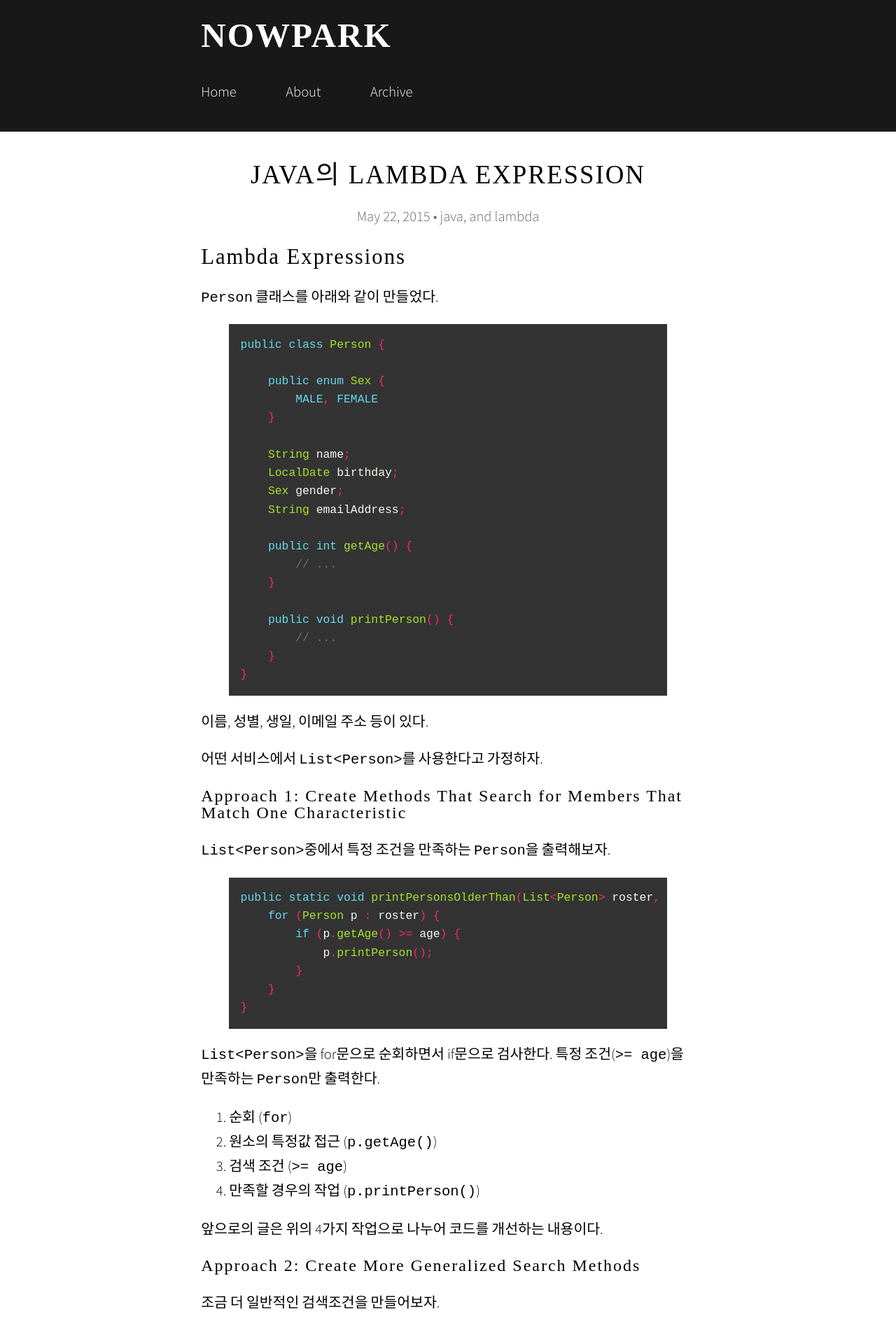
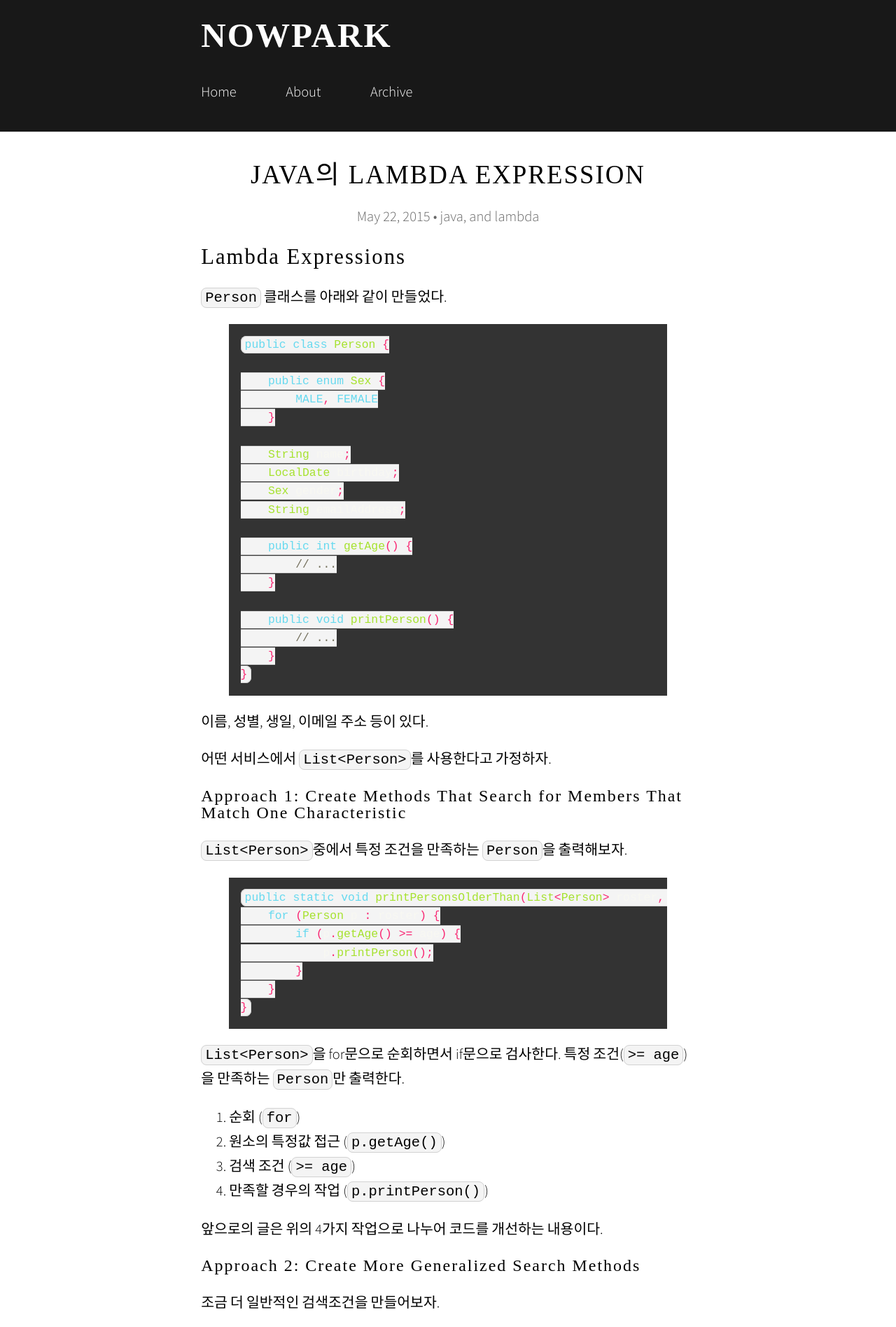
Before and after one commit to hyeonjae/hyeonjae.github.io.archive, a Jekyll site: the page built from index.html, in a window 1280 px wide. Shown: the top 1896 px of the page at 70% size. Built offline with Jekyll 4.4.1, drawn with Linux system fonts in a browser that asks for light colours; nearby versions of some CDN libraries; some web fonts are replaced.

Commit message:
no message

```diff
--- a/_sass/basic.sass
+++ b/_sass/basic.sass
@@ -72,3 +72,12 @@ body > header h1
 body > footer
     display: flex
     justify-content: space-between
+
+code
+    border: 1px solid #d2d2d2
+    padding: 2px 5px
+    background-color: #f4f4f4
+    -webkit-border-radius: 8px
+    -moz-border-radius: 8px
+    -o-border-radius: 8px
+    -ms-border-radius: 8px
```
